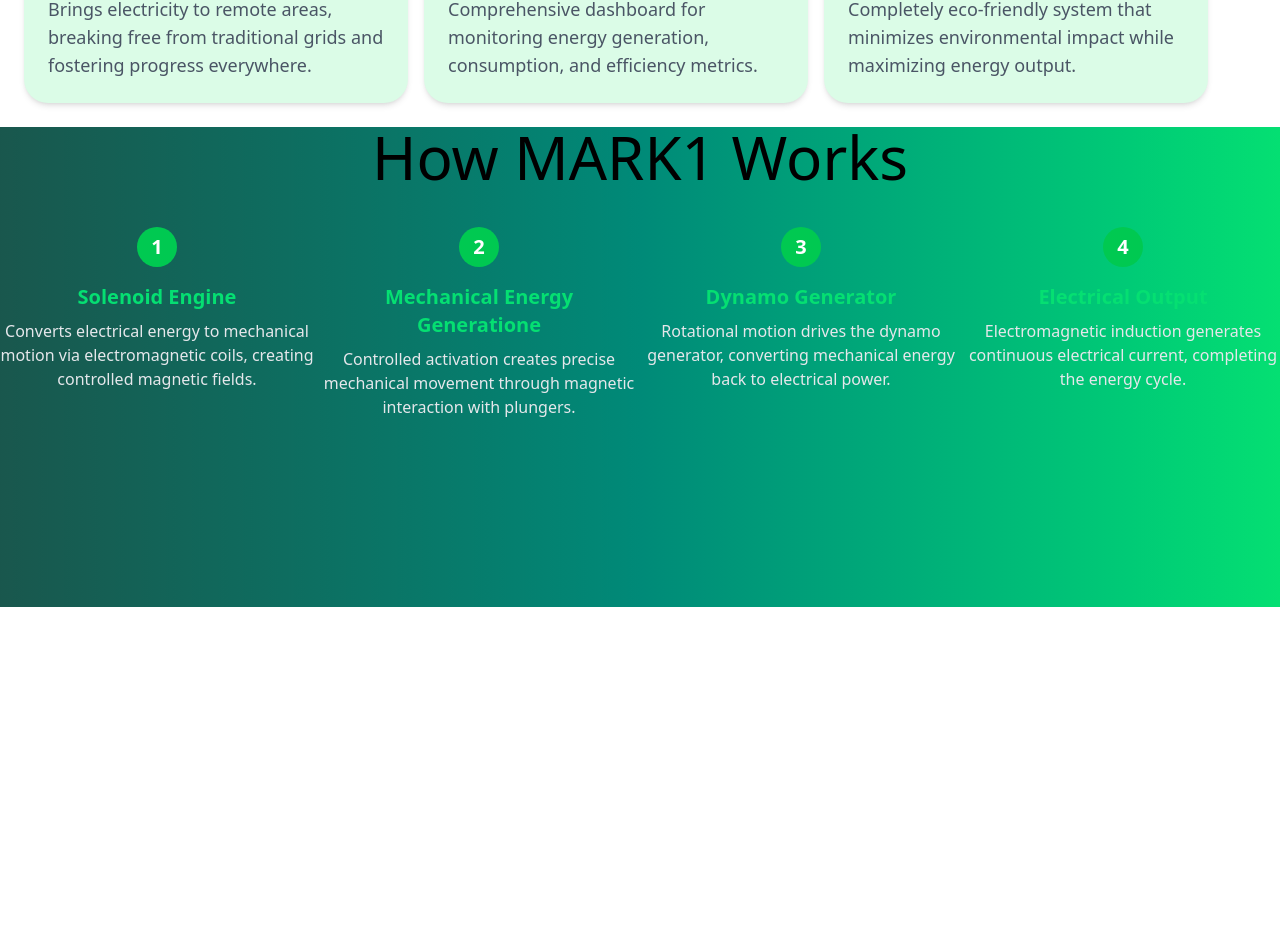
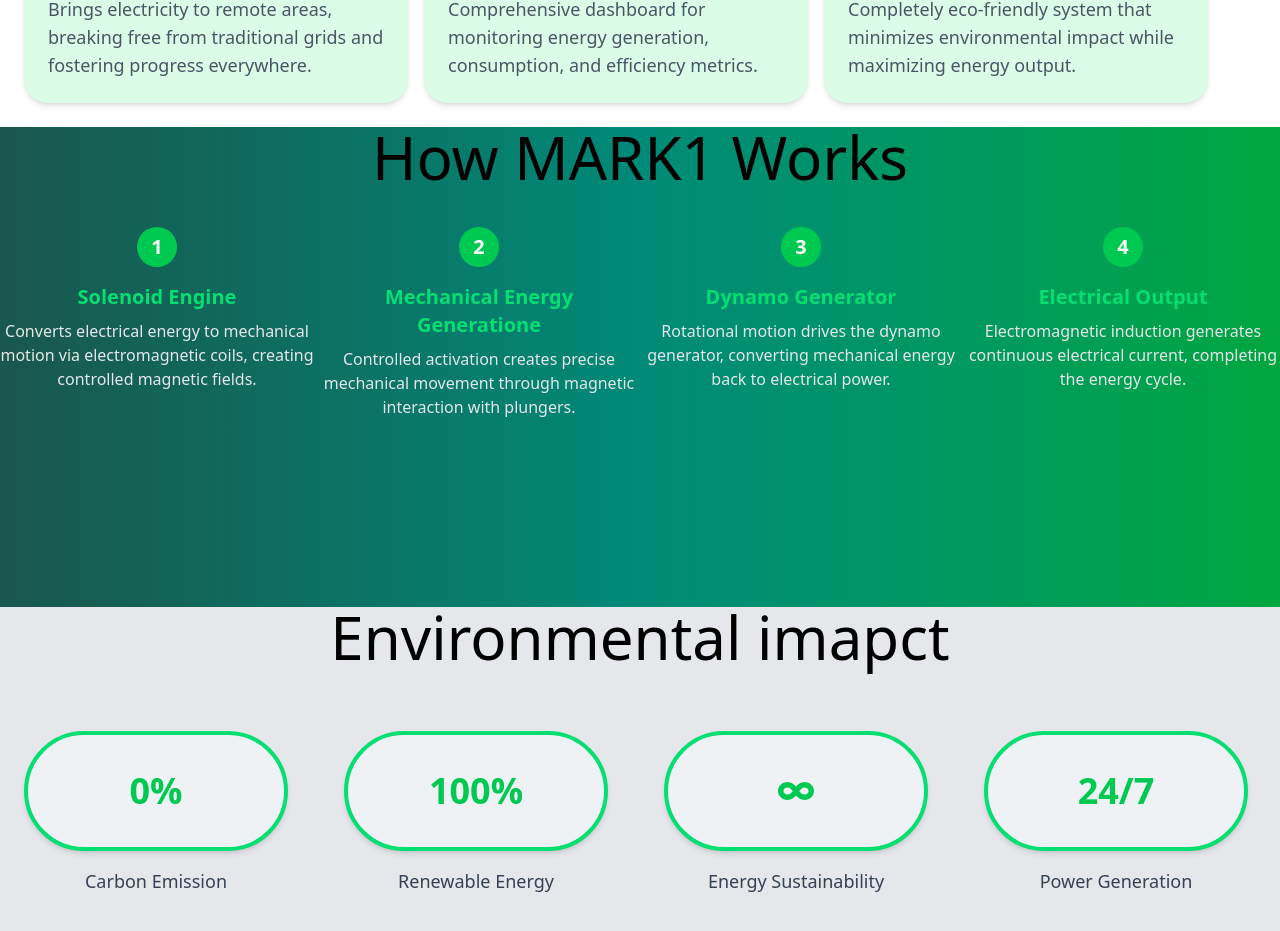
Before and after one commit to Dhruvbindal288/Mark1, a React (Vite) app: page / in a window 1280 px wide. Shown: the part 1353-2284 px from the top of the page. Before the commit the page ends 1960 px from the top, so only its background shows below. Built offline with nearby package versions, Linux system fonts and the light colour scheme.

Commit message:
function Environmental impact Done

```diff
--- a/src/App.jsx
+++ b/src/App.jsx
@@ -3,6 +3,7 @@
 import Home from './pages/Home'
 import Features from './pages/Features'
 import HowitWorks from './pages/HowitWorks'
+import EnvironmentalImpact from './pages/EnvironmentalImpact'
 function App() {
   return (
     <div>
@@ -10,6 +11,7 @@
       <Home></Home>
       <Features></Features>
       <HowitWorks></HowitWorks>
+      <EnvironmentalImpact/>
     </div>
   )
 }
--- /dev/null
+++ b/src/components/ImpactCard.jsx
@@ -0,0 +1,21 @@
+import React from 'react'
+
+function ImpactCard({percent,title}) {
+  return (
+    <div className="flex flex-col items-center justify-center p-6">
+      <div className="w-28 h-28 sm:w-36 sm:h-36 md:w-66 md:h-30
+                      rounded-full border-4 border-green-400
+                      flex items-center justify-center
+                      bg-[#EFF2F4] shadow-md">
+        <h1 className="text-2xl sm:text-3xl md:text-4xl font-bold text-green-500">
+         {percent}
+        </h1>
+      </div>
+      <p className="mt-4 text-sm sm:text-base md:text-lg text-gray-700 font-medium text-center">
+       {title}
+      </p>
+    </div>
+  )
+}
+
+export default ImpactCard
--- /dev/null
+++ b/src/pages/EnvironmentalImpact.jsx
@@ -0,0 +1,18 @@
+import React from 'react'
+import ImpactCard from '../components/ImpactCard'
+import { FaInfinity } from "react-icons/fa";
+function EnvironmentalImpact() {
+  return (
+    <div className='min-h-[60vh] bg-gray-200'>
+       <h1 className="md:text-6xl text-center font-medium mb-10">Environmental imapct </h1>
+       <div className='flex flex-wrap gap-2'>
+<ImpactCard percent={"0%"} title={"Carbon Emission"} />
+<ImpactCard percent={"100%"} title={"Renewable Energy"}/>
+<ImpactCard percent={<FaInfinity className="text-green-500 text-2xl sm:text-3xl md:text-4xl" />} title={"Energy Sustainability"}/>
+<ImpactCard percent={"24/7"} title={"Power Generation"}/>
+</div>
+    </div>
+  )
+}
+
+export default EnvironmentalImpact
--- a/src/pages/HowitWorks.jsx
+++ b/src/pages/HowitWorks.jsx
@@ -2,7 +2,7 @@
 import Work_card from '../components/Work_card'
 function HowitWorks() {
   return (
-    <div className='min-h-[60vh] w-full bg-gradient-to-r from-[#00453ae6] via-[#008a78] to-green-400'>
+    <div className='min-h-[60vh] w-full bg-gradient-to-r from-[#00453ae6] via-[#008a78] to-green-600'>
     <h1 className="md:text-6xl text-center font-medium mb-10">How MARK1 Works </h1>
     <div className='flex gap-2 flex-wrap sm: flex-nowarp md:flex-nowrap'>
     <Work_card number={1} title={'Solenoid Engine'} description={"Converts electrical energy to mechanical motion via electromagnetic coils, creating controlled magnetic fields."}/>
```
